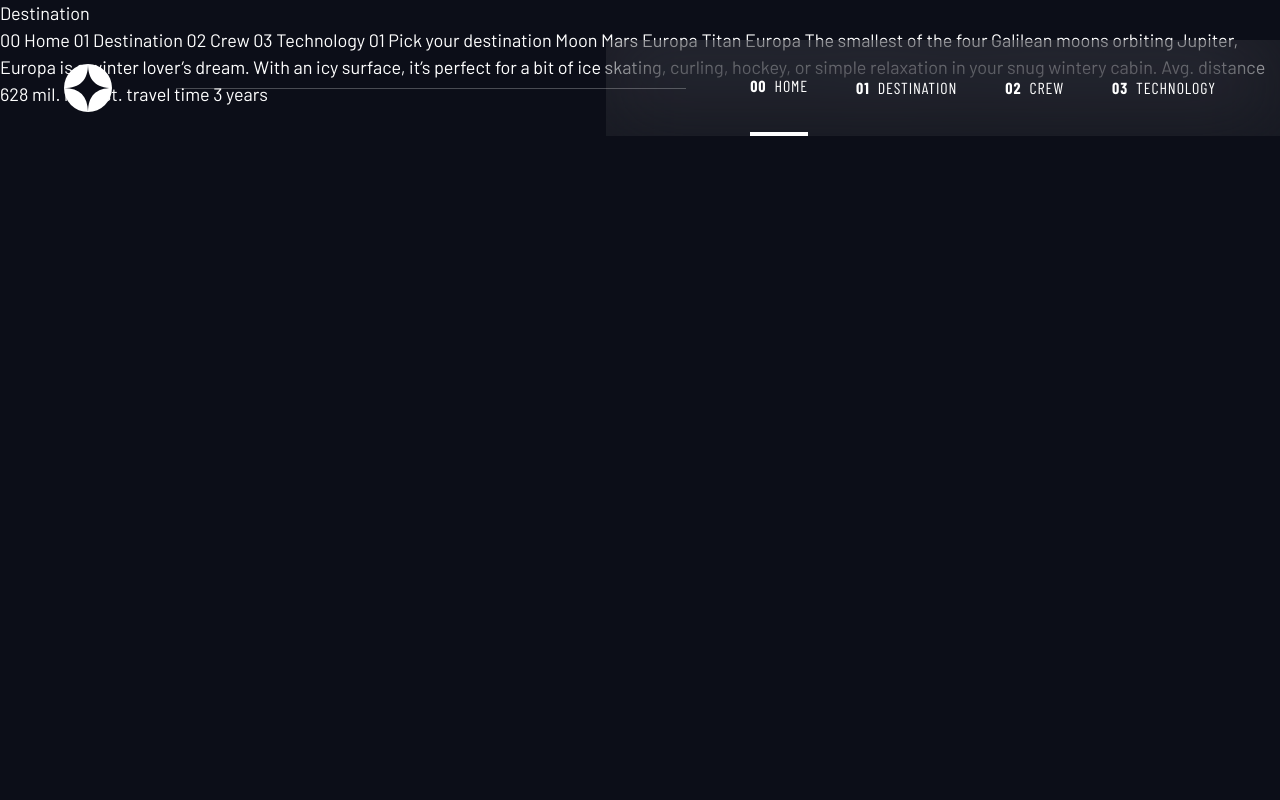
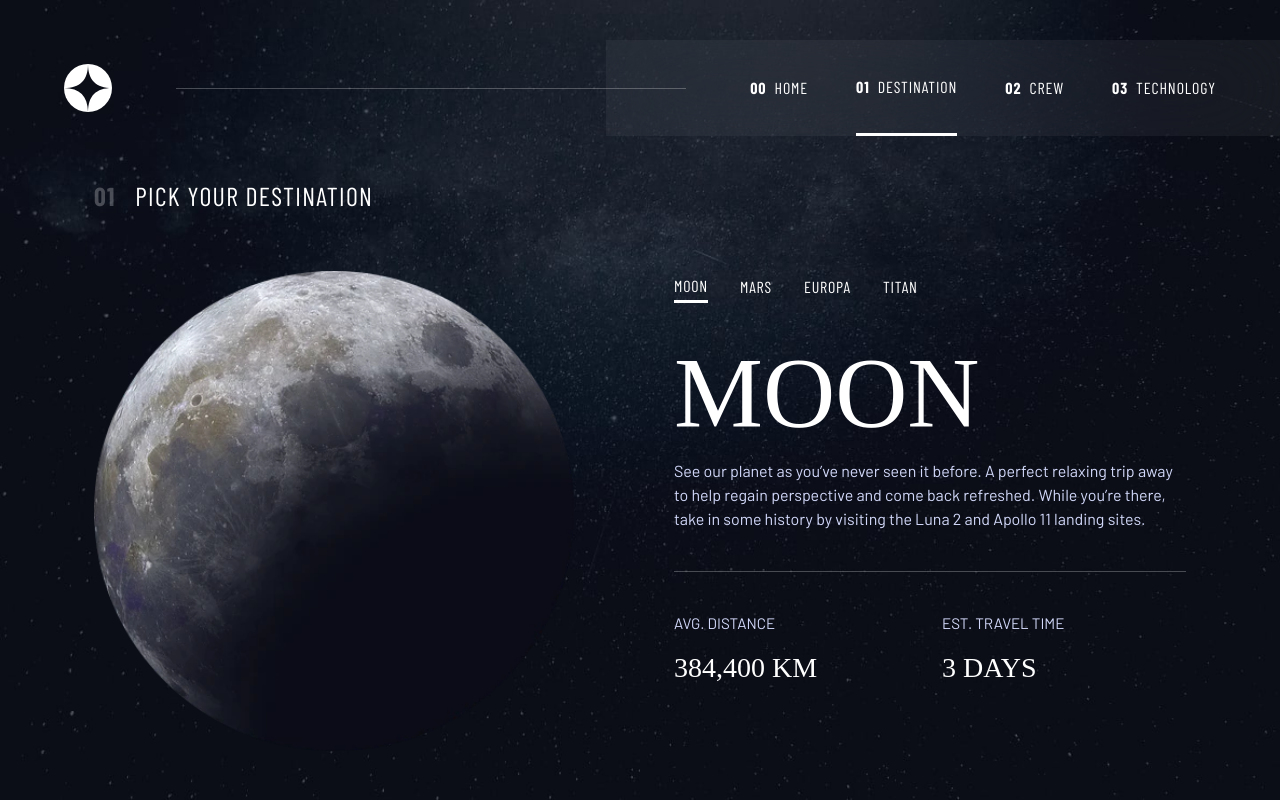
Before and after one commit to nazeeha-kb/space-tourism-website-main, a React (Vite) app: page /destination in a window 1280 px wide. Built offline with nearby package versions, Linux system fonts and the light colour scheme; a web font is replaced by a local one.

Commit message:
destination page fully responsive design

```diff
--- a/src/components/Navbar.jsx
+++ b/src/components/Navbar.jsx
@@ -1,4 +1,5 @@
 import { useState } from "react";
+import { useLocation } from "react-router-dom";
 import { Link } from "react-router-dom";
 import Logo from "../assets/shared/logo.svg?react";
 import Hamburger from "../assets/shared/icon-hamburger.svg?react";
@@ -6,7 +7,8 @@
 
 const Navbar = () => {
   const [menuCollapsed, setMenuCollapsed] = useState(true);
-  const [selected, setSelected] = useState("home");
+  const location = useLocation(); // Hook call
+  const currentPath = location.pathname;
 
   const toggleMenu = () => {
     if (menuCollapsed) {
@@ -46,45 +48,45 @@
         <div className="uppercase numbered-title md:h-full h-screen md:static absolute md:bg-white/5 bg-cust-dark/15 right-0 top-0 md:translate-0 -translate-y-24 backdrop-blur-2xl xl:pl-20 md:p-0 pl-8 flex flex-col md:justify-center gap-12 md:w-full w-[75%]">
           {/* Navbar */}
           <nav className="md:h-full">
-            <ul className="md:flex-row flex flex-col md:gap-12 gap-8 md:text-cust-300 md:px-16 md:pt-0 pt-30 px-10 underline-indicators md:h-full">
+            <ul className="md:flex-row flex flex-col md:gap-12 gap-8 md:text-cust-300 md:px-16 md:pt-0 pt-30 px-10 underline-indicators main-nav md:h-full">
               <li
                 onClick={() => {
                   setSelected("home");
                 }}
-                aria-selected={selected == "home"}
+                aria-selected={currentPath === "/"}
               >
                 <Link to={"/"}>
-                  <span>00</span>Home
+                  <span className="text-white">00</span>Home
                 </Link>
               </li>
               <li
                 onClick={() => {
                   setSelected("destination");
                 }}
-                aria-selected={selected == "destination"}
+                aria-selected={currentPath === "/destination"}
               >
                 <Link to={"/destination"}>
-                  <span>01</span>Destination
+                  <span className="text-white">01</span>Destination
                 </Link>
               </li>
               <li
                 onClick={() => {
                   setSelected("crew");
                 }}
-                aria-selected={selected == "crew"}
+                aria-selected={currentPath === "/crew"}
               >
                 <Link to={"/crew"}>
-                  <span>02</span>Crew
+                  <span className="text-white">02</span>Crew
                 </Link>
               </li>
               <li
                 onClick={() => {
                   setSelected("technology");
                 }}
-                aria-selected={selected == "technology"}
+                aria-selected={currentPath == "technology"}
               >
                 <Link to={"/technology"}>
-                  <span>03</span>Technology
+                  <span className="text-white">03</span>Technology
                 </Link>
               </li>
             </ul>
--- a/src/index.css
+++ b/src/index.css
@@ -98,17 +98,12 @@
 
   .numbered-title span {
     margin-right: .5em;
-    @apply text-white font-semibold;
+    @apply font-semibold;
   }
 
   /* small heading */
   .small-heading {
     @apply uppercase text-cust-light font-cust-sans-cond tracking-widest md:text-cust-500 text-cust-300;
-  }
-
-  /* large heading */
-  .large-heading {
-    @apply uppercase font-cust-serif xl:text-[144px] md:text-9xl text-7xl;
   }
 
   /* Background images */
@@ -121,9 +116,19 @@
     @apply xl:bg-[url('/src/assets/home/background-home-desktop.jpg')] sm:bg-[url('/src/assets/home/background-home-tablet.jpg')] bg-[url('/src/assets/home/background-home-mobile.jpg')];
   }
 
+
+  .destination-bg {
+    @apply xl:bg-[url('/src/assets/destination/background-destination-desktop.jpg')] sm:bg-[url('/src/assets/destination/background-destination-tablet.jpg')] bg-[url('/src/assets/destination/background-destination-mobile.jpg')];
+  }
+
   /* Navbar height */
   .space-navbar {
     @apply mt-24 xl:mt-34;
+  }
+
+  /* paragraph */
+  .para {
+    @apply text-cust-light md:text-cust-300 text-cust-200;
   }
 
 }
@@ -167,17 +172,29 @@
   }
 
   .underline-indicators>* {
-    @apply border-white cursor-pointer grid md:place-items-center transition-opacity duration-200;
+    @apply border-white cursor-pointer grid md:place-items-center transition-opacity duration-200 h-full;
   }
 
-  .underline-indicators>*:hover,
-  .underline-indicators>*:focus {
-    @apply md:border-b-4 md:border-r-0 border-r-4 border-white/50;
+  .underline-indicators.plain>*:hover,
+  .underline-indicators.plain>*:focus {
+    @apply border-b-3 border-white/50;
   }
 
-  .underline-indicators>.active,
-  .underline-indicators>[aria-selected="true"] {
-    @apply md:border-b-4 md:border-r-0 border-r-4 border-white text-white;
+  /* indicator for nav */
+  .underline-indicators.main-nav>*:hover,
+  .underline-indicators.main-nav>*:focus {
+    @apply md:border-b-3 md:border-r-0 border-r-4 border-white/50;
+  }
+
+  .underline-indicators.plain>.active,
+  .underline-indicators.plain>[aria-selected="true"] {
+    @apply border-b-3 border-white text-white;
+  }
+
+  /* indicator for nav */
+  .underline-indicators.main-nav>.active,
+  .underline-indicators.main-nav>[aria-selected="true"] {
+    @apply md:border-b-3 md:border-r-0 border-r-4 border-white text-white;
   }
 
   .underline-indicators a {
--- a/src/pages/Destination.jsx
+++ b/src/pages/Destination.jsx
@@ -1,36 +1,68 @@
-import React from 'react'
+import React from "react";
+import { useState } from "react";
+import moon from "./../assets/destination/image-moon.webp";
 
 const Destination = () => {
+  const [destination, setDestination] = useState("moon");
+
   return (
-    <div><h1>Destination</h1>
-    <div>
-    00 Home
-    01 Destination
-    02 Crew
-    03 Technology
+    <main className="destination-bg bg-main min-h-screen flex flex-col items-center">
+      <div className="space-navbar p-6 md:p-10 max-w-7xl xl:flex-1">
+        <div className="flex flex-col gap-6 xl:justify-center xl:items-center xl:flex-1">
+          {/* heading */}
+          <article className="flex flex-col items-center md:items-start self-start">
+            <h1 className="numbered-title text-cust-300 md:text-[20px] xl:text-[26px]">
+              <span className="text-white/25">01</span> Pick your Destination
+            </h1>
+          </article>
+          <article className="flex flex-col xl:flex-row gap-8 xl:gap-25 xl:pt-8">
+            {/* image */}
+            <div className="grid place-items-center py-4 md:py-12 xl:py-0">
+              <img src={moon} alt="" className="w-37.5 md:w-75 xl:w-120 aspect-1" />
+            </div>
+            {/* Content */}
+            <div className="flex flex-col gap-6 xl:gap-10 items-center md:items-start text-center md:text-start">
+              <nav>
+                <ul className="flex gap-8 numbered-title items-start justify-center underline-indicators plain h-8 text-cust-300">
+                  <li aria-selected="true">Moon</li>
+                  <li>Mars</li>
+                  <li>Europa</li>
+                  <li>Titan</li>
+                </ul>
+              </nav>
+              <div className="flex flex-col gap-4 max-w-md md:max-w-lg">
+                <h2 className="uppercase font-cust-serif text-7xl xl:text-cust-800">Moon</h2>
+                <p className="para">
+                  See our planet as you’ve never seen it before. A perfect
+                  relaxing trip away to help regain perspective and come back
+                  refreshed. While you’re there, take in some history by
+                  visiting the Luna 2 and Apollo 11 landing sites.
+                </p>
+              </div>
+              <hr className="text-white/25  w-full" />
+              {/* Time */}
+              <div className="flex flex-col md:flex-row gap-6 uppercase w-full">
+                <div className="flex flex-col gap-3 flex-1">
+                  <div className=" text-cust-200 text-cust-light">
+                    Avg. distance
+                  </div>
+                  <div className="text-cust-500 font-cust-serif">
+                    384,400 km
+                  </div>
+                </div>
+                <div className="flex flex-col gap-3 flex-1">
+                  <div className="text-cust-200 text-cust-light">
+                    Est. travel time
+                  </div>
+                  <div className="text-cust-500 font-cust-serif">3 days</div>
+                </div>
+              </div>
+            </div>
+          </article>
+        </div>
+      </div>
+    </main>
+  );
+};
 
-    01 Pick your destination
-
-    Moon
-    Mars
-    Europa
-    Titan
-
-    Europa
-
-    The smallest of the four Galilean moons orbiting Jupiter, Europa is a
-    winter lover’s dream. With an icy surface, it’s perfect for a bit of
-    ice skating, curling, hockey, or simple relaxation in your snug
-    wintery cabin.
-
-    Avg. distance
-    628 mil. km
-
-    Est. travel time
-    3 years
-    </div>
-    </div>
-  )
-}
-
-export default Destination
+export default Destination;
--- a/src/pages/Home.jsx
+++ b/src/pages/Home.jsx
@@ -1,5 +1,6 @@
 import React from "react";
 import Navbar from "../components/Navbar";
+import { Link } from "react-router-dom";
 
 const home = () => {
   return (
@@ -9,8 +10,8 @@
           <div className="flex flex-col items-center justify-center gap-6 xl:max-w-lg md:max-w-md max-w-sm">
             <div className="flex flex-col gap-6 text-center xl:text-start xl:items-start xl:w-full">
               <p className="small-heading">So, you want to travel to</p>
-              <h1 className="large-heading">Space</h1>
-              <p className="text-cust-light md:text-cust-300 text-cust-200 ">
+              <h1 className="uppercase font-cust-serif text-7xl md:text-9xl xl:text-[144px]">Space</h1>
+              <p className="para">
                 Let’s face it; if you want to go to space, you might as well
                 genuinely go to outer space and not hover kind of on the edge of
                 it. Well sit back, and relax because we’ll give you a truly out
@@ -20,7 +21,9 @@
           </div>
           {/* Button */}
           <div className="flex items-center xl:justify-end justify-center flex-1">
-            <button className="large-button">Explore</button>
+            <Link to={"/destination"} className="large-button">
+              Explore
+            </Link>
           </div>
         </article>
       </div>
```
